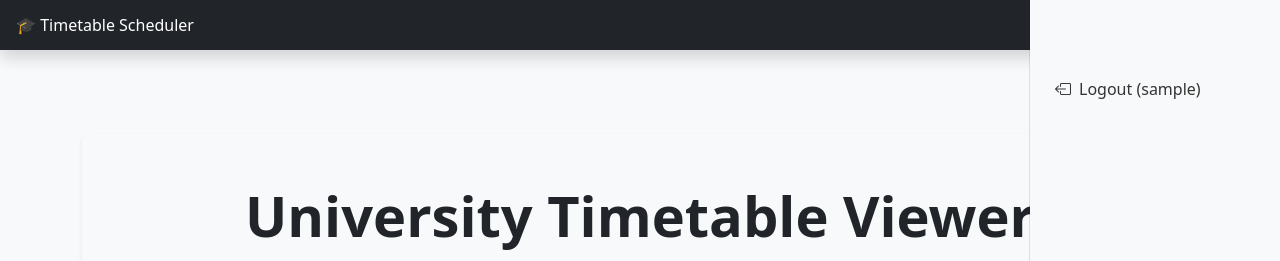
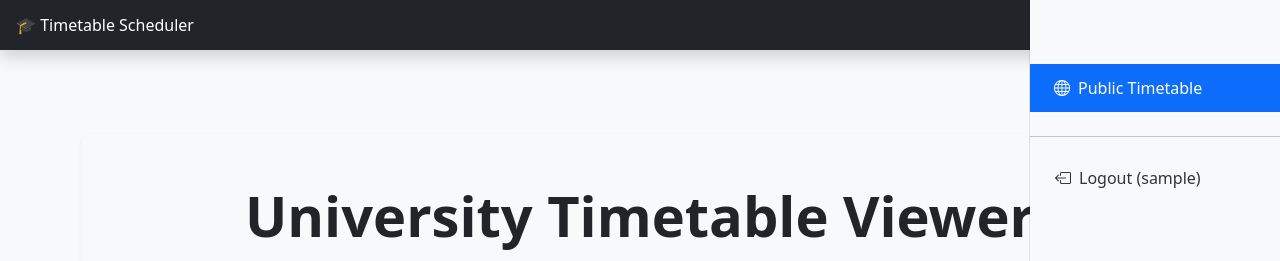
Before and after one commit to Omgp9308/timetable-scheduler, a React (Create React App) app in the folder frontend/: page / in a window 1280 px wide. Shown: the top 261 px of the page. Built offline with nearby package versions, Linux system fonts and the light colour scheme; no server answers; sample sign-in values are in the browser's storage.

Commit message:
Update Sidebar.js

```diff
--- a/frontend/src/components/Sidebar.js
+++ b/frontend/src/components/Sidebar.js
@@ -21,27 +21,6 @@ const Sidebar = ({ isOpen, onToggleSidebar }) => {
   };
 
   const renderNavLinks = () => {
-    // If no user is logged in, show public and login links
-    if (!user) {
-      return (
-        <>
-          <li className="nav-item mb-2">
-            <NavLink to="/" className="nav-link" end onClick={handleLinkClick}>
-              <i className="bi bi-globe me-2"></i>
-              Public Timetable
-            </NavLink>
-          </li>
-          <hr />
-          <li className="nav-item mb-2">
-            <NavLink to="/login" className="nav-link" onClick={handleLinkClick}>
-              <i className="bi bi-box-arrow-in-right me-2"></i>
-              Login
-            </NavLink>
-          </li>
-        </>
-      );
-    }
-
     // Render links based on the user's role
     switch (user.role) {
       case 'Admin':
@@ -82,7 +61,26 @@ const Sidebar = ({ isOpen, onToggleSidebar }) => {
     <nav id="sidebarMenu" className={sidebarClass}>
       <div className="position-sticky pt-3">
         <ul className="nav flex-column h-100">
-          {renderNavLinks()}
+          {/* Public Timetable link is always visible */}
+          <li className="nav-item mb-2">
+            <NavLink to="/" className="nav-link" end onClick={handleLinkClick}>
+              <i className="bi bi-globe me-2"></i>
+              Public Timetable
+            </NavLink>
+          </li>
+          <hr />
+
+          {/* Conditional links based on user role */}
+          {user ? (
+            renderNavLinks()
+          ) : (
+            <li className="nav-item mb-2">
+              <NavLink to="/login" className="nav-link" onClick={handleLinkClick}>
+                <i className="bi bi-box-arrow-in-right me-2"></i>
+                Login
+              </NavLink>
+            </li>
+          )}
 
           {/* Logout button appears at the bottom if a user is logged in */}
           {user && (
```
